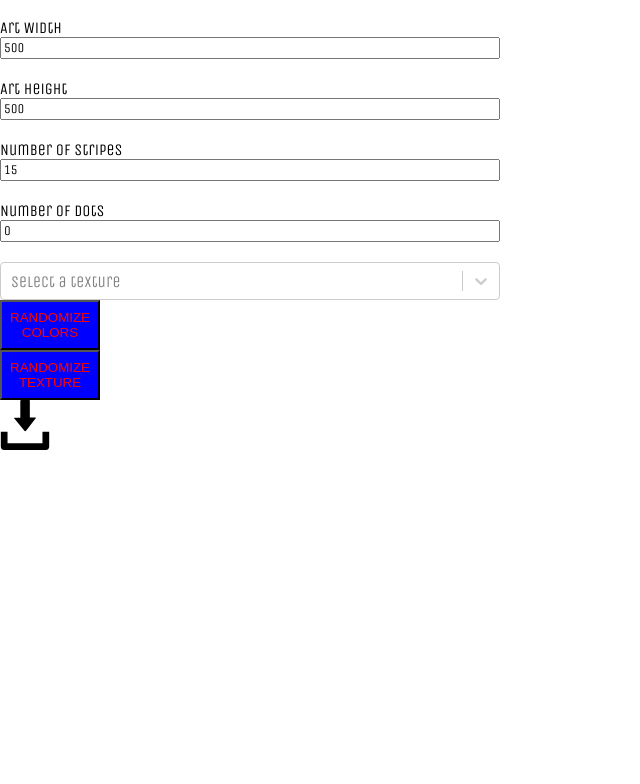
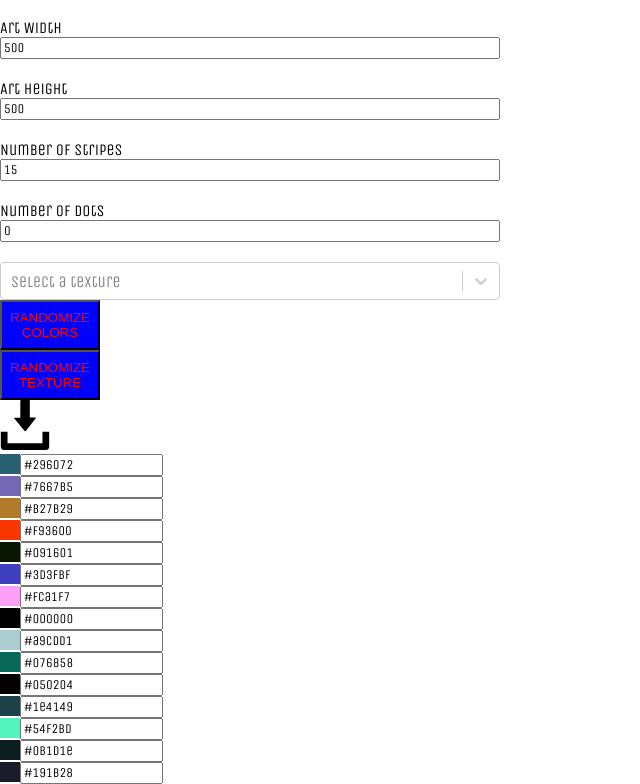
Before and after one commit to ralfpopescu/vedado-art, a React (Create React App) app: page / in a window 1280 px wide. Shown: the part 792-1576 px from the top of the page, without its empty margins (0-640 px from the left). Before the commit the page ends 1246 px from the top, so only its background shows below. Built offline with nearby package versions, Linux system fonts and the light colour scheme.

Commit message:
Start color panel

```diff
--- a/src/ArtController.js
+++ b/src/ArtController.js
@@ -5,6 +5,7 @@ import { textures } from "./Textures";
 import randomColor from "randomcolor";
 import domtoimage from "dom-to-image";
 import Select from "react-select";
+import ColorPanel from "./ColorPanel";
 import { ReactComponent as Arrow } from "./icons/play-arrow.svg";
 import { ReactComponent as Download } from "./icons/download.svg";
 
@@ -369,6 +370,7 @@ class ArtController extends React.Component {
             style={{ width: "50px", height: "50px" }}
           />
         </DownloadContainer>
+        <ColorPanel colors={stripeColors} />
       </Container>
     );
   }
--- a/src/ColorPanel/components/ColorInput/index.js
+++ b/src/ColorPanel/components/ColorInput/index.js
@@ -0,0 +1,26 @@
+import React from "react";
+import styled from "styled-components";
+
+const Input = styled.input`
+  font-family: Unica One;
+`;
+
+const Container = styled.div`
+  display: flex;
+  flex-direction: row;
+`;
+
+const Color = styled.div`
+  background-color: ${props => props.color};
+  height: 20px;
+  width: 20px;
+`;
+
+const ColorInput = ({ color }) => (
+  <Container>
+    <Color color={color} />
+    <Input value={color} />
+  </Container>
+);
+
+export default ColorInput;
--- a/src/ColorPanel/index.js
+++ b/src/ColorPanel/index.js
@@ -0,0 +1,18 @@
+import React from "react";
+import styled from "styled-components";
+import ColorInput from "./components/ColorInput";
+
+const Container = styled.div`
+  display: flex;
+  flex-direction: column;
+`;
+
+const ColorPanel = ({ colors }) => (
+  <Container>
+    {colors.map(color => (
+      <ColorInput color={color} style={{ marginBottom: "16px" }} />
+    ))}
+  </Container>
+);
+
+export default ColorPanel;
```
